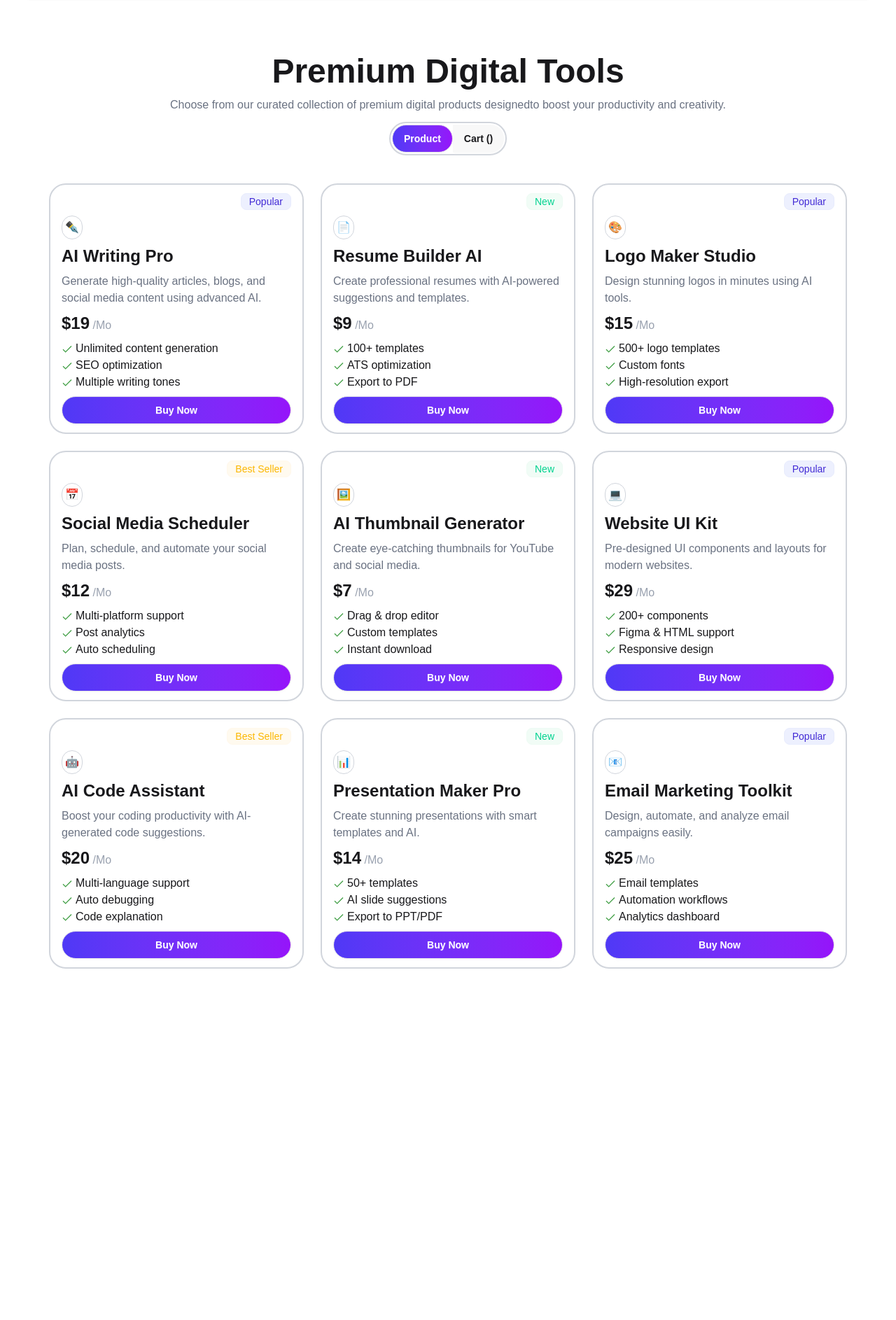
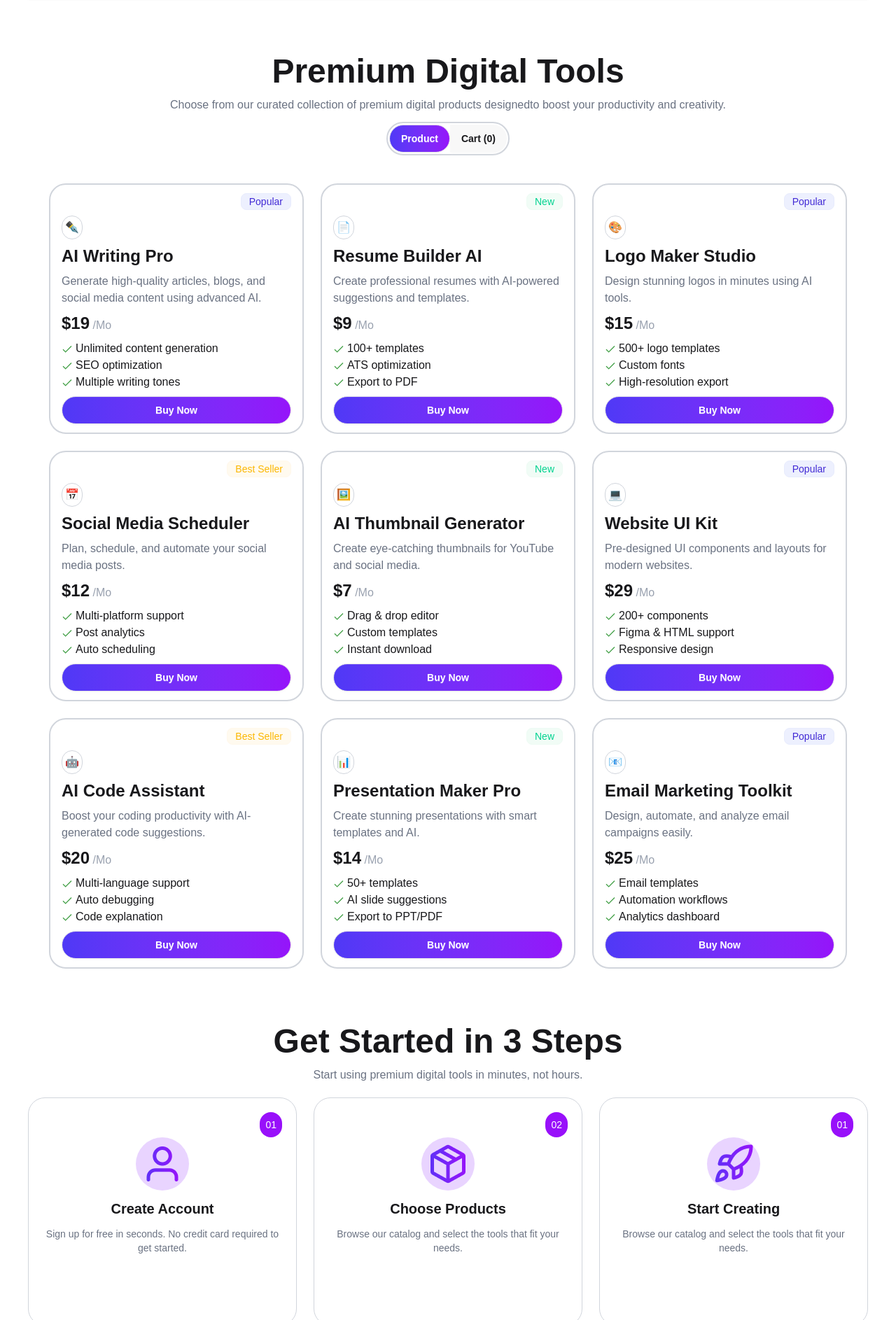
Before and after one commit to shkMahdi/A6-DigiTools-Platform, a React (Vite) app: page / in a window 1280 px wide. Shown: the part 914-2800 px from the top of the page at 70% size. Before the commit the page ends 2378 px from the top, so only its background shows below. Built offline with nearby package versions, Linux system fonts and the light colour scheme.

Commit message:
steps section done

```diff
--- a/src/App.jsx
+++ b/src/App.jsx
@@ -1,21 +1,26 @@
 import { Suspense } from 'react'
+import React, { use,useState } from 'react';
 import './App.css'
 import Banner from './assets/Components/Homepage/Banner'
 import Navbar from './assets/Components/Homepage/Navbar'
 import ProductGallary from './assets/Components/Homepage/ProductGallary'
 import Stat from './assets/Components/Homepage/Stat'
+import Steps from './assets/Components/Homepage/Steps';
 
 const productPromise = async () => {
   const res = await fetch('/data.json');
   return res.json();
 }
+const promise = productPromise();
 function App() {
+  const products = use(promise);
+  const [selected, setSelected] = useState([]);
 
   return (
     <>
       <header>
         <nav>
-          <Navbar></Navbar>
+          <Navbar selected={selected}></Navbar>
         </nav>
         <section>
             <Banner></Banner>
@@ -26,8 +31,12 @@ function App() {
       </header>
       <main>
         <Suspense fallback={<span className="loading loading-dots loading-xl"></span>}>
-          <ProductGallary productPromise={productPromise()}></ProductGallary>
+          <ProductGallary products={products} selected={selected} setSelected={setSelected}></ProductGallary>
         </Suspense>
+
+        <section>
+           <Steps></Steps>
+        </section>
       </main>
     </>
   )
--- a/src/assets/Components/Homepage/Navbar.jsx
+++ b/src/assets/Components/Homepage/Navbar.jsx
@@ -1,4 +1,4 @@
-const Navbar = () => {
+const Navbar = ({selected}) => {
     return (
         <div className="w-[95%] md:max-w-300 mx-auto mb-20">
             <div className="navbar bg-base-100 shadow-sm">
@@ -11,7 +11,7 @@ const Navbar = () => {
                         <div tabIndex={0} role="button" className="btn btn-ghost btn-circle">
                             <div className="indicator">
                                 <svg xmlns="http://www.w3.org/2000/svg" className="h-5 w-5" fill="none" viewBox="0 0 24 24" stroke="currentColor"> <path strokeLinecap="round" strokeLinejoin="round" strokeWidth="2" d="M3 3h2l.4 2M7 13h10l4-8H5.4M7 13L5.4 5M7 13l-2.293 2.293c-.63.63-.184 1.707.707 1.707H17m0 0a2 2 0 100 4 2 2 0 000-4zm-8 2a2 2 0 11-4 0 2 2 0 014 0z" /> </svg>
-                                <span className="badge badge-sm indicator-item">8</span>
+                                <span hidden={selected.length === 0} className="badge badge-sm indicator-item p-1 rounded-full bg-amber-500 text-white">{selected.length}</span>
                             </div>
                         </div>
                         <div
@@ -26,6 +26,9 @@ const Navbar = () => {
                             </div>
                         </div>
                     </div>
+                    <div className="flex items-center p-2">
+                        <button>Login</button>
+                    </div>
                     <div>
                         <button className="btn bg-linear-to-r from-[#4F39F6] to-[#9514FA] text-white btn-sm md:btn-md rounded-3xl">Get Started</button>
                     </div>
--- a/src/assets/Components/Homepage/ProductGallary.jsx
+++ b/src/assets/Components/Homepage/ProductGallary.jsx
@@ -1,12 +1,9 @@
-import React, { use,useState } from 'react';
+import React, { useState } from 'react';
 import Products from './Products';
 import Cart from './Cart'
 
-const ProductGallary = ({productPromise}) => {
-    const products = use(productPromise);
-    // console.log(products);
+const ProductGallary = ({products, selected, setSelected}) => {
     const [tab, setTab] = useState("product");
-    const [selected, setSelected] = useState([]);
 
     return (
         <div className='w-[95%] md:max-w-300 mx-auto mb-20'>
@@ -23,7 +20,7 @@ const ProductGallary = ({productPromise}) => {
                     </button>
                     <button onClick={() => setTab("cart")}
                         className={`btn ${tab === 'cart' ? "bg-linear-to-r from-[#4F39F6] to-[#9514FA] text-white" : "rounded-l-none border-none"} btn-sm md:btn-md rounded-3xl hover:bg-transparent`}>
-                        Cart ()
+                        Cart ({selected.length})
                     </button>
                 </div>
             </div>
--- /dev/null
+++ b/src/assets/Components/Homepage/Steps.jsx
@@ -0,0 +1,53 @@
+import UserImg from '../../../assets/user.png'
+import Package from '../../../assets/package.png';
+import Rocket from '../../../assets/rocket.png'
+const Steps = () => {
+    return (
+        <div className='w-[95%] md:max-w-300 mx-auto mb-20'>
+            <div className='text-center space-y-3 mb-5'>
+                <p className='text-5xl font-bold'>Get Started in 3 Steps</p>
+                <p className='text-gray-500'>Start using premium digital tools in minutes, not hours.</p>
+            </div>
+            <div className='grid grid-cols-1 md:grid-cols-3 gap-6'>
+                <div className='border border-gray-300 rounded-3xl p-5'>
+                    <div className='flex justify-end'>
+                        <div className='p-2 w-fit rounded-full bg-purple-600 text-white text-sm'>01</div>
+                    </div>
+                    <div className='grid grid-cols-1 items-center text-center space-y-3 mb-20'>
+                        <div className='p-2 w-fit rounded-full bg-purple-200 text-white text-sm mx-auto'>
+                            <img src={UserImg} alt="" />
+                        </div>
+                        <p className='text-xl font-semibold'>Create Account</p>
+                        <p className='text-sm text-gray-500'>Sign up for free in seconds. No credit card required to get started.</p>
+                    </div>
+                </div>
+                <div className='border border-gray-300 rounded-3xl p-5'>
+                    <div className='flex justify-end'>
+                        <div className='p-2 w-fit rounded-full bg-purple-600 text-white text-sm'>02</div>
+                    </div>
+                    <div className='grid grid-cols-1 items-center text-center space-y-3 mb-20'>
+                        <div className='p-2 w-fit rounded-full bg-purple-200 text-white text-sm mx-auto'>
+                            <img src={Package} alt="" />
+                        </div>
+                        <p className='text-xl font-semibold'>Choose Products</p>
+                        <p className='text-sm text-gray-500'>Browse our catalog and select the tools that fit your needs.</p>
+                    </div>
+                </div>
+                <div className='border border-gray-300 rounded-3xl p-5'>
+                    <div className='flex justify-end'>
+                        <div className='p-2 w-fit rounded-full bg-purple-600 text-white text-sm'>01</div>
+                    </div>
+                    <div className='grid grid-cols-1 items-center text-center space-y-3 mb-20'>
+                        <div className='p-2 w-fit rounded-full bg-purple-200 text-white text-sm mx-auto'>
+                            <img src={Rocket} alt="" />
+                        </div>
+                        <p className='text-xl font-semibold'>Start Creating</p>
+                        <p className='text-sm text-gray-500'>Browse our catalog and select the tools that fit your needs.</p>
+                    </div>
+                </div>
+            </div>
+        </div>
+    );
+};
+
+export default Steps;
```
